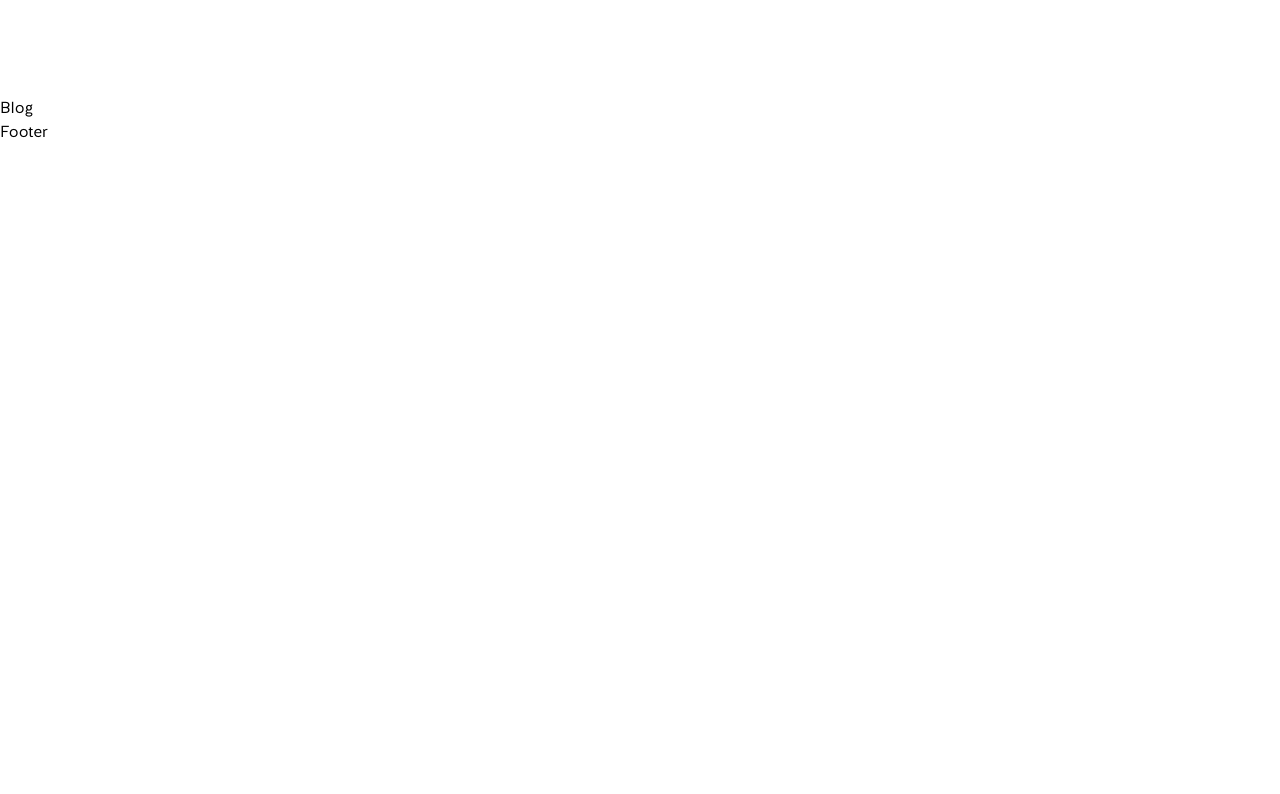
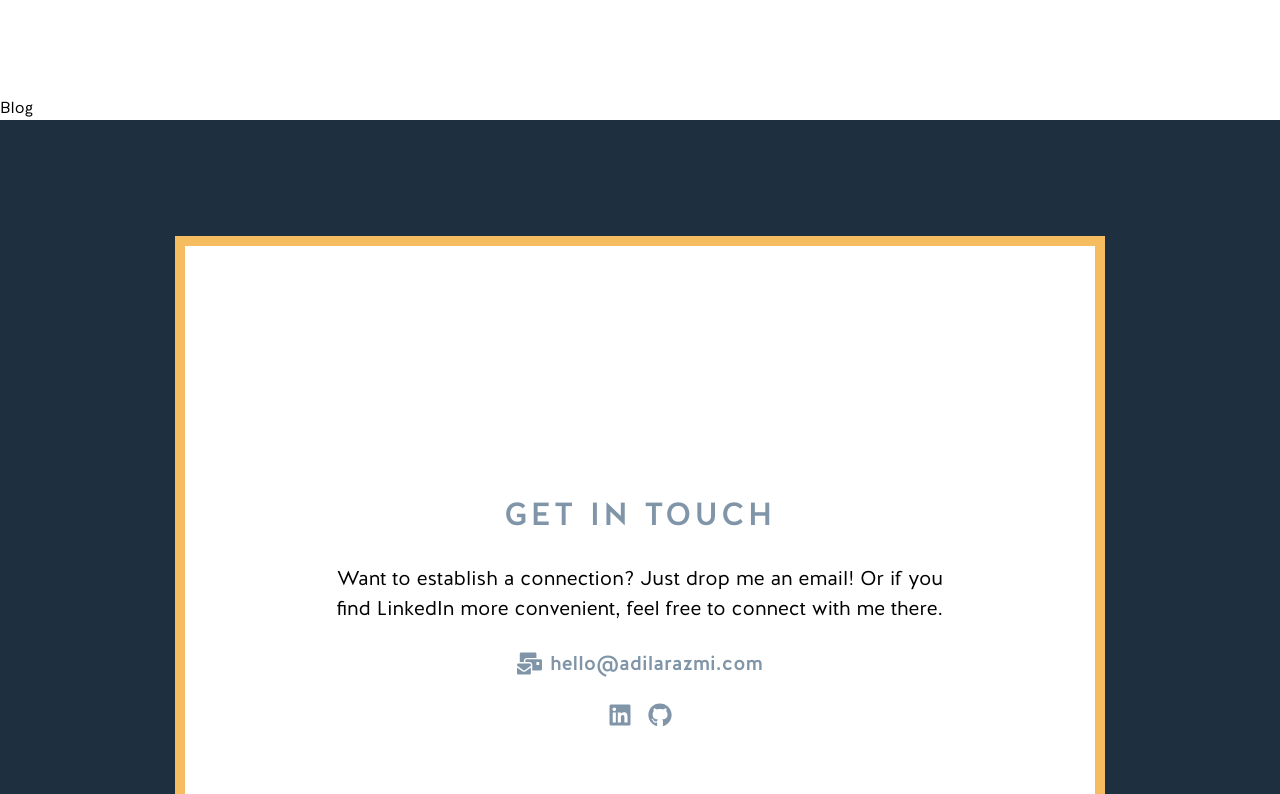
Before and after one commit to dila1001/portfolio, a Next.js app: page / in a window 1280 px wide. Shown: the part 3426-4220 px from the top of the page. Before the commit the page ends 3570 px from the top, so only its background shows below. Built offline with nearby package versions, Linux system fonts and the light colour scheme; a web font is replaced by a local one.

Commit message:
feat: add footer section

```diff
--- a/app/components/modules/home/Footer.tsx
+++ b/app/components/modules/home/Footer.tsx
@@ -1,5 +1,38 @@
+import Link from "next/link";
+import { FaGithub, FaLinkedin, FaMailBulk } from "react-icons/fa";
+
 const Footer = () => {
-  return <div>Footer</div>;
+  return (
+    <div className="bg-navy-blue flex items-center justify-center laptop:px-[175px] py-[116px]">
+      <div className="bg-white h-[745px] w-full border-yellow border-[10px] flex flex-col justify-center items-center">
+        <div className="font-halisMedium uppercase text-blue-gray text-[32px] tracking-widest mb-[25px]">
+          Get in touch
+        </div>
+        <div className="max-w-[644px] px-4 text-center text-[20px] mb-[25px]">
+          Want to establish a connection? Just drop me an email! Or if you find
+          LinkedIn more convenient, feel free to connect with me there.
+        </div>
+        <div className="font-halisMedium text-blue-gray text-[20px] flex items-center mb-[25px] gap-2">
+          <FaMailBulk className="text-blue-gray" size={25} />
+          hello@adilarazmi.com
+        </div>
+        <div className="text-blue-gray flex items-center hover:text-gray-light gap-4">
+          <Link
+            className="text-blue-gray hover:text-gray-light"
+            href="https://www.linkedin.com/in/adila-razmi-878a01177/"
+          >
+            <FaLinkedin size={24} />
+          </Link>
+          <Link
+            className="text-blue-gray  hover:text-gray-light"
+            href="https://github.com/dila1001"
+          >
+            <FaGithub size={24} />
+          </Link>
+        </div>
+      </div>
+    </div>
+  );
 };
 
 export default Footer;
```
